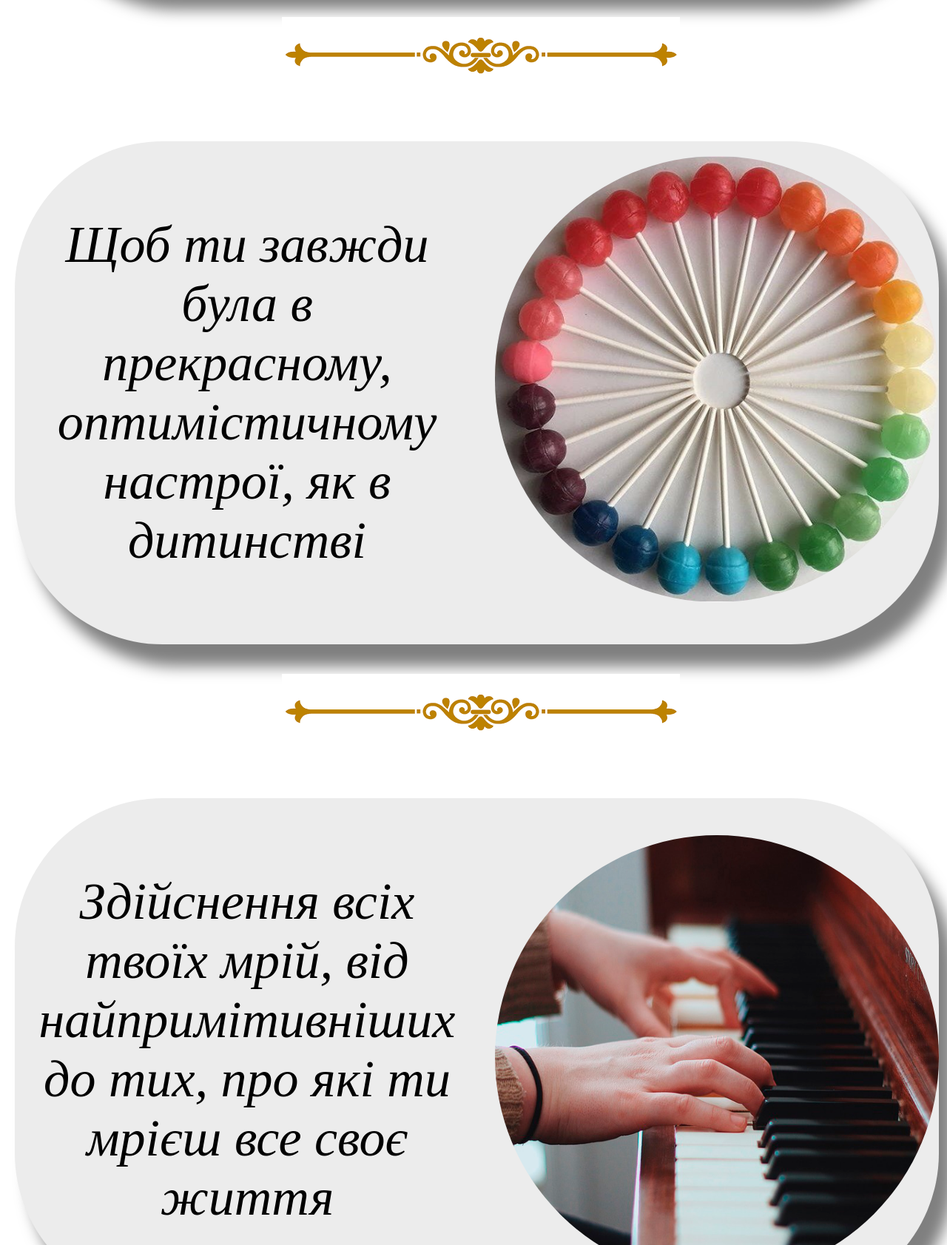
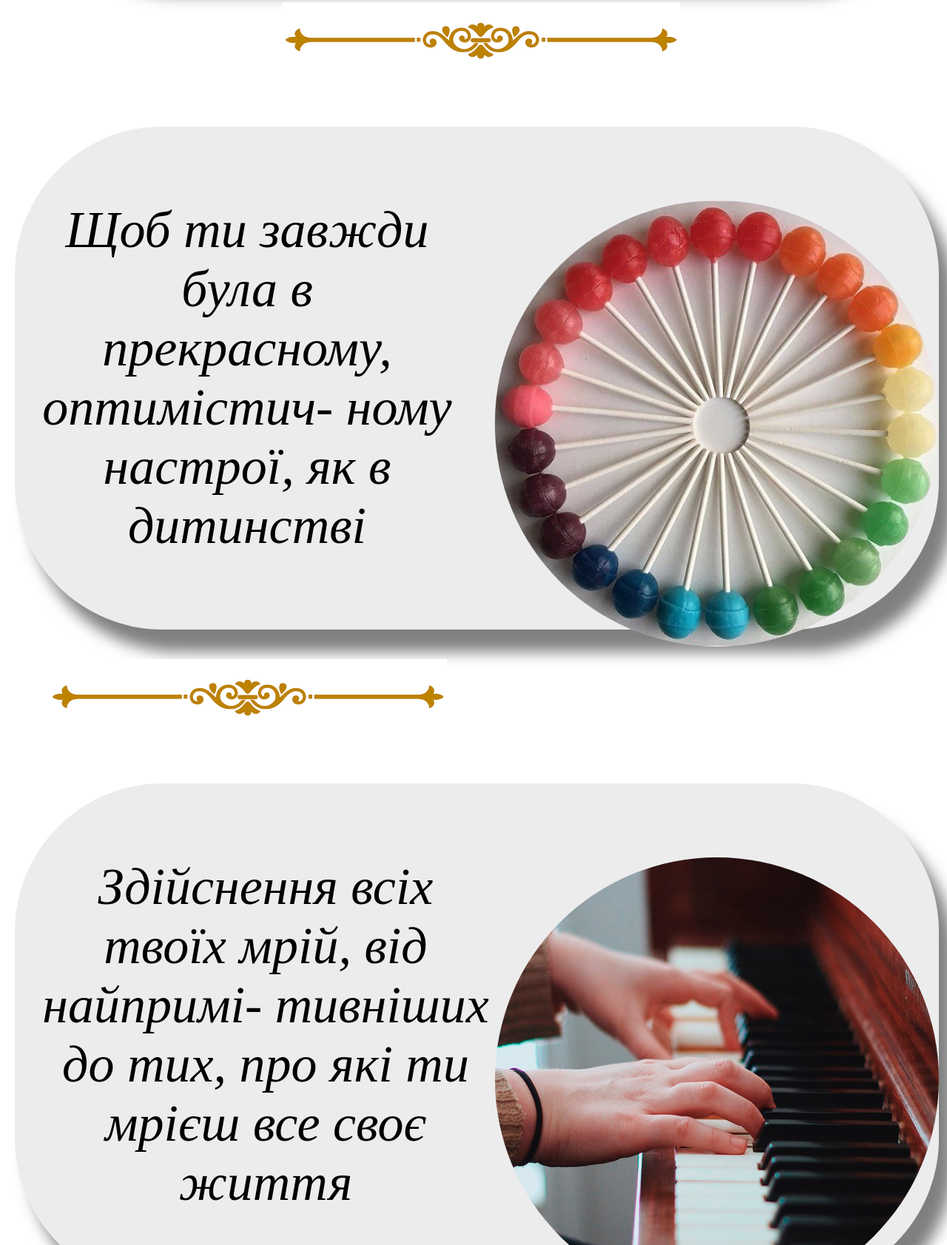
Before and after one commit to enot23/enot23.github.io, a plain HTML site: page index.html in a window 1280 px wide. Shown: the part 7283-8966 px from the top of the page at 74% size. Drawn offline with nearby package versions, Linux system fonts and the light colour scheme.

Commit message:
редуктор

```diff
--- a/index.html
+++ b/index.html
@@ -63,7 +63,6 @@
         }
 
         .q1 {
-
             background-color: #ececec;
             border-radius: 200px;
             height: 636px;
@@ -95,6 +94,7 @@
             float: right;
             width: 600px;
 
+
         }
 
         .aa {
@@ -120,10 +120,10 @@
             margin: 40px;
         }
 
-		.text{
-			padding-right: 600px;
+        .text{
+            padding-right: 600px;
 
-		}
+        }
 
         }
     </style>
@@ -195,13 +195,14 @@
 
         <center><img class="oo" src="img/images.png"></center>
 
-        <div class="q1" style="height: 800px;">
+        <div class="q1" style="height:auto;">
 
 
             <img class="a1" src="img/подорожі.jpg" height="636" width="500" style="margin-top: 70px;">
             <center style="
     padding-top: 100px;
     padding-bottom: 200px;
+    padding-right: 650px;
     " class="text">
                 Подорожувати, щоб своїм внукам ти розказала про кожну країну і місце на цій планеті
             </center>
@@ -212,14 +213,16 @@
 
 
         <div style="height: auto;" class="q1">
-            <img style="margin-top:20px;" class="a1" src="img/Чупіки.jpg">
+            <img style="margin-top:100px;" class="a1" src="img/Чупіки.jpg">
             <center style="
     padding-top: 100px;
     padding-bottom: 100px;
-	padding-right: 650px;
+    padding-right: 650px;
 
       " class="text">
-                Щоб ти завжди була в прекрасномy, оптимістичному настрої, як в дитинстві
+                Щоб ти завжди була в прекрасномy, оптимістич-
+
+                ному настрої, як в дитинстві
             </center>
         </div>
 
@@ -227,20 +230,22 @@
 
         <div style="height: auto;" class="q1">
             <img style="
-        margin-top: 50px;
         height: 600px;
         width: 600px;
+        margin-top:100px;
+        margin-bottom: 100px;
         " class="a1" src="img/фортепіано.jpg">
 
             <center class="text" style="
     padding-top: 100px;
     padding-bottom: 100px;
-    padding-right:650px;
+
 
 
 
       ">
-                Здійснення всіх твоїх мрій, від найпримітивніших до тих, про які ти мрієш все своє життя
+                Здійснення всіх твоїх мрій, від найпримі-
+                тивніших до тих, про які ти мрієш все своє життя
             </center>
 
         </div>
```
